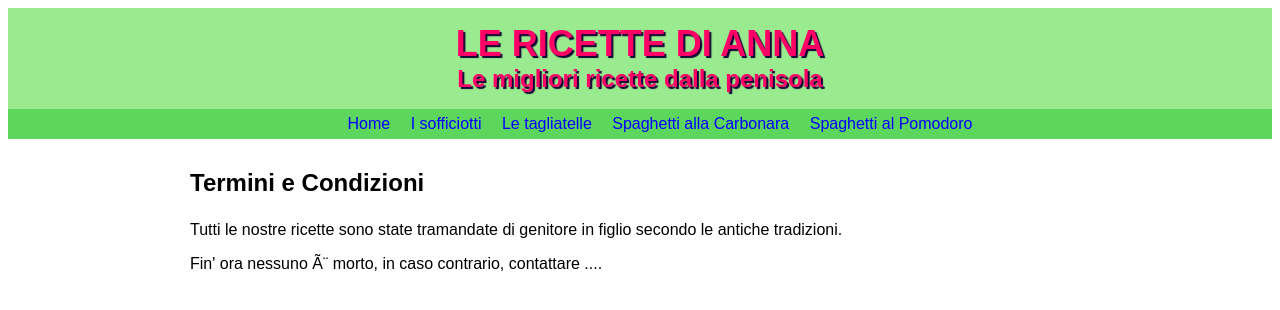
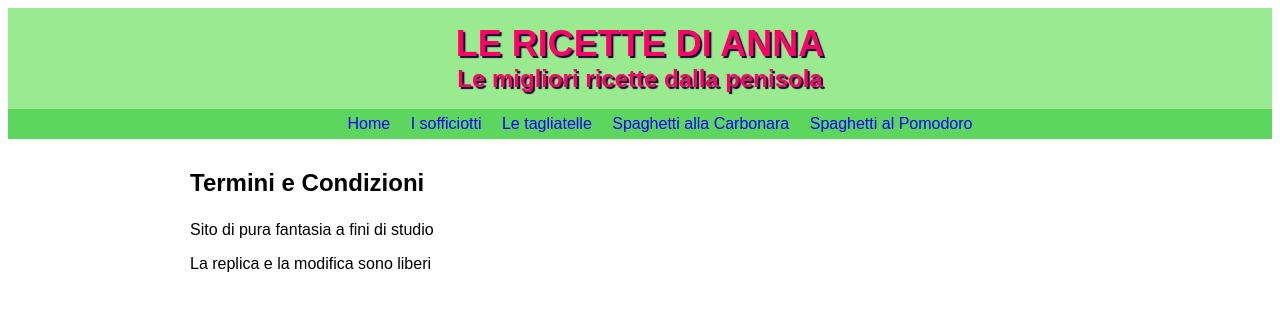
Before and after one commit to Agliusmar81/RicetteDiAnna, a plain HTML site: page term.html in a window 1280 px wide. Drawn offline with Linux system fonts and the light colour scheme.

Commit message:
Modificato termini e condizioni

```diff
--- a/term.html
+++ b/term.html
@@ -21,8 +21,8 @@
 		</div>
 		<div id="content">
 		<h3>Termini e Condizioni</h3>
-		<p>Tutti le nostre ricette sono state tramandate di genitore in figlio secondo le antiche tradizioni.</p>
-		<p>Fin' ora nessuno è morto, in caso contrario, contattare ....</p>
+		<p>Sito di pura fantasia a fini di studio</p>
+		<p>La replica e la modifica sono liberi</p>
 		</div>
 	</body>
 </html>
```
